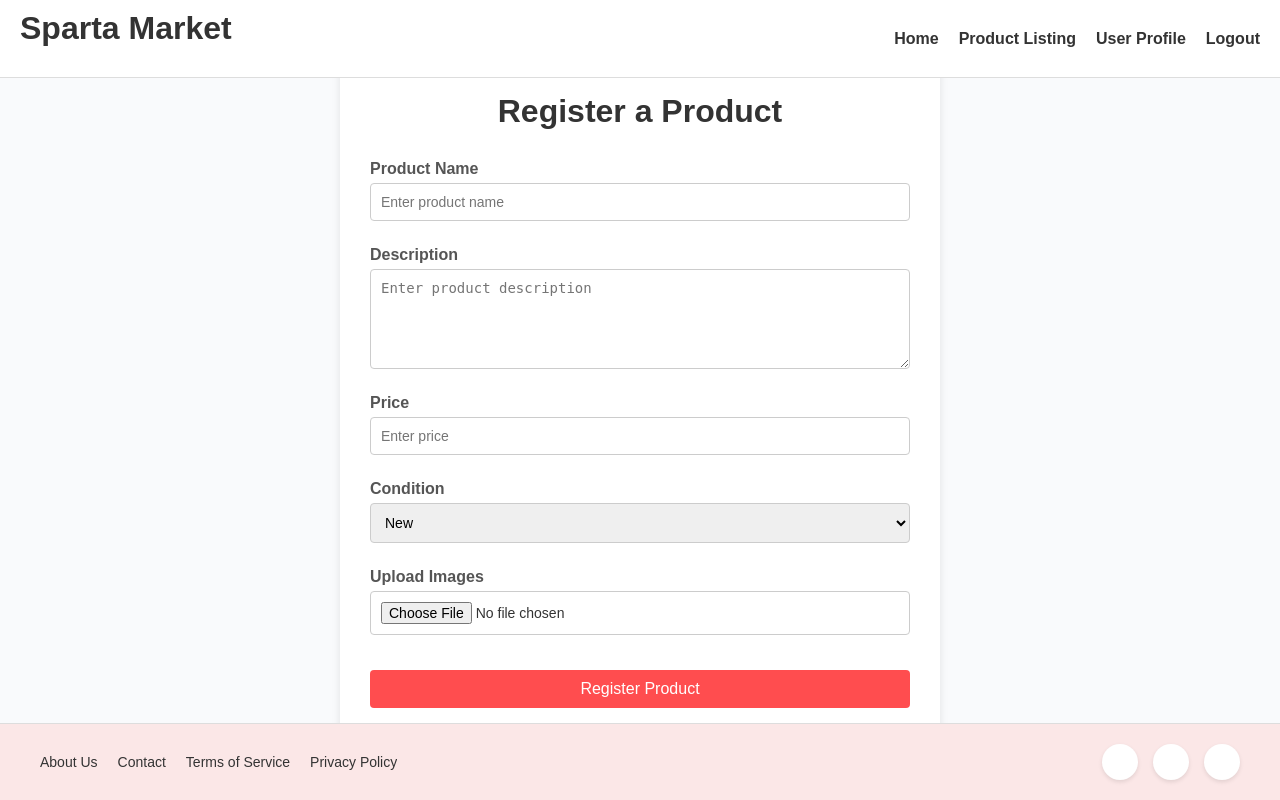
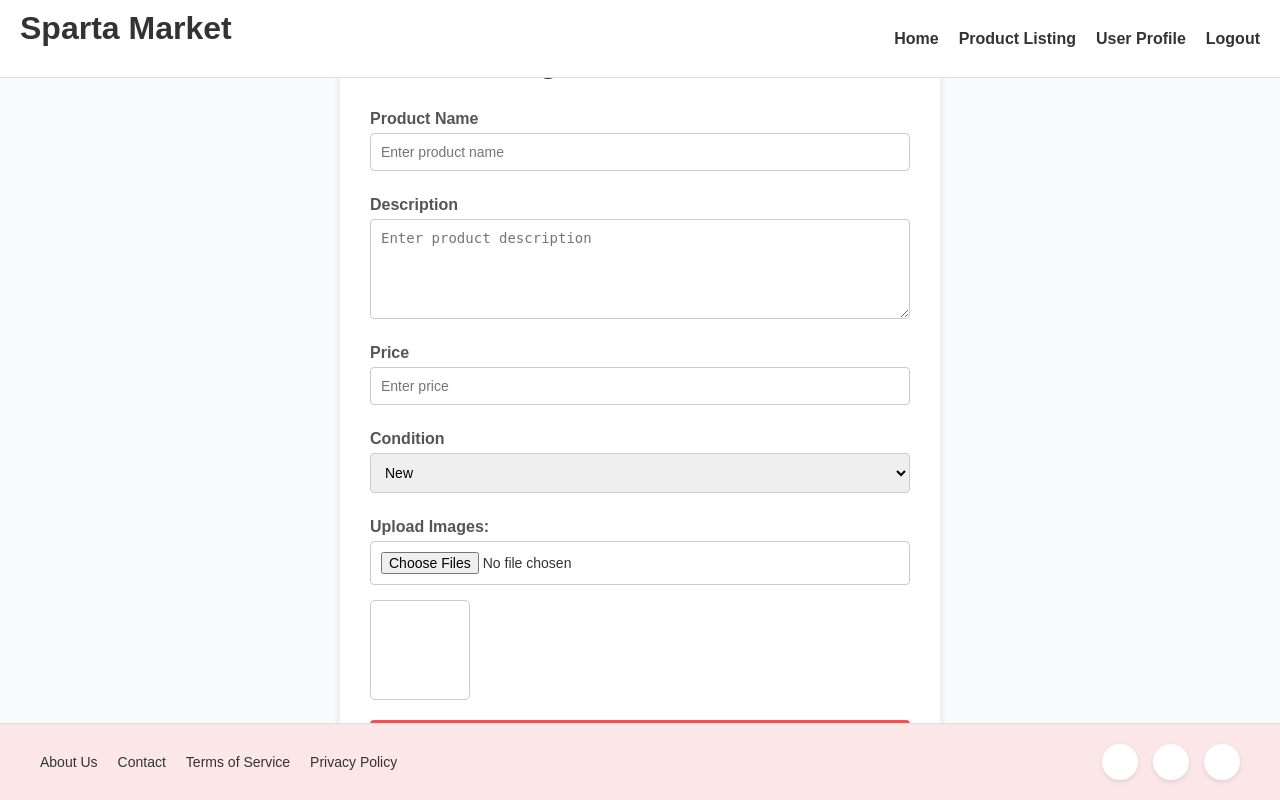
Before and after one commit to kyso8575/SP_market_DRF, a Django app: page /products/product_create/ in a window 1280 px wide. Run offline with Django 4.2, Linux system fonts and the light colour scheme; the visitor is signed in with stand-in values (Sample User, id 1).

Commit message:
Add data saving feature for product creation

```diff
--- a/products/static/products/css/product_create.css
+++ b/products/static/products/css/product_create.css
@@ -1,4 +1,3 @@
-
 /* 부모 요소에 Flexbox 적용 */
 /* 부모 요소 설정 */
 .wrapper {
@@ -31,6 +30,7 @@ h1 {
 form {
   display: flex;
   flex-direction: column;
+  position: relative;
 }
 
 label {
@@ -88,3 +88,20 @@ button:hover {
     width: 90%;
   }
 }
+
+#image-preview {
+  width: 100px !important;
+  height: 100px !important;
+  border: 1px solid #ccc !important;
+  border-radius: 5px !important;
+  overflow: hidden !important;
+  display: flex !important;
+  justify-content: center !important;
+  align-items: center !important;
+}
+
+#image-preview img {
+  width: 100% !important;
+  height: 100% !important;
+  object-fit: cover !important;
+}
--- /dev/null
+++ b/products/static/products/js/product_create.js
@@ -0,0 +1,37 @@
+document.addEventListener('DOMContentLoaded', () => {
+  const imageInput = document.getElementById('images');
+  const previewContainer = document.getElementById('image-preview');
+
+  imageInput.addEventListener('change', function () {
+      // 기존 미리보기 초기화
+      previewContainer.innerHTML = '';
+
+      // 첫 번째 파일만 사용
+      const file = imageInput.files[0];
+
+      if (!file) {
+          return; // 선택된 파일이 없으면 종료
+      }
+
+      // 파일이 이미지인지 확인
+      if (!file.type.startsWith('image/')) {
+          alert('Only image files are allowed!');
+          return;
+      }
+
+      const reader = new FileReader();
+      reader.onload = function (e) {
+          // 이미지 미리보기 요소 생성
+          const img = document.createElement('img');
+          img.src = e.target.result;
+          img.alt = 'Selected Image';
+          img.style.width = '200px';
+          img.style.height = '200px';
+          img.style.objectFit = 'cover';
+          img.style.border = '1px solid #ccc';
+          img.style.borderRadius = '5px';
+          previewContainer.appendChild(img);
+      };
+      reader.readAsDataURL(file);
+  });
+});
--- a/products/templates/products/product_create.html
+++ b/products/templates/products/product_create.html
@@ -1,6 +1,15 @@
-{% extends "base.html" %} {% block styles %} {% load static %}
+{% extends "base.html" %}
+
+{% block styles %}
+{% load static %}
 <link rel="stylesheet" href="{% static 'products/css/product_create.css' %}" />
-{% endblock styles %} {% block main_content %}
+{% endblock styles %}
+
+{% block scripts %}
+<script src="{% static 'products/js/product_create.js' %}"></script>
+{% endblock scripts %}
+
+{% block main_content %}
 <div class="wrapper">
   <div class="container">
     <h1>Register a Product</h1>
@@ -45,11 +54,19 @@
       </select>
 
       <!-- 상품 이미지 -->
-      <label for="images">Upload Images</label>
-      <input type="file" id="images" name="images" accept="image/*" required />
+      <label for="images">Upload Images:</label>
+      <input
+          type="file"
+          id="images"
+          name="images"
+          accept="image/*"
+          multiple
+          required
+      />
+      <div id="image-preview"></div>
 
-      <!-- 제출 버튼 -->
-      <button type="submit">Register Product</button>
+         <!-- 제출 버튼 -->
+         <button type="submit">Register Product</button>
     </form>
   </div>
 </div>
--- a/products/views.py
+++ b/products/views.py
@@ -1,14 +1,37 @@
-from django.shortcuts import render
+from django.shortcuts import render, redirect
 from django.contrib.auth.decorators import login_required
+from .models import Product, ProductImage
 
 # Create your views here.
 
-
-@login_required(login_url='accounts:login')  # 로그인되지 않은 경우 리디렉션할 URL
+@login_required(login_url='accounts:login')  # 로그인하지 않은 경우 로그인 페이지로 리디렉션
 def product_create(request):
     if request.method == "POST":
         name = request.POST.get("name")
-        price = request.POST.get("description")
+        description = request.POST.get("description")
         price = request.POST.get("price")
         condition = request.POST.get("condition")
+        images = request.FILES.getlist("images")  # 여러 이미지 받기
+
+        # 필수 필드 검증
+        if not all([name, description, price, condition]):
+            return render(request, "products/product_create.html", {
+                "error": "All fields are required"
+            })
+
+        # Product 객체 생성 및 저장
+        product = Product.objects.create(
+            seller=request.user,
+            name=name,
+            description=description,
+            price=price,
+            condition=condition
+        )
+
+        # 여러 이미지 저장
+        for image in images:
+            ProductImage.objects.create(product=product, image=image)
+
+        return redirect('accounts:profile')  # 상품 목록 페이지로 리디렉션
+
     return render(request, "products/product_create.html")
--- a/templates/base.html
+++ b/templates/base.html
@@ -8,6 +8,9 @@
     <link rel="stylesheet" href="{% static 'css/base.css' %}" />
     {% block styles %}
     {% endblock styles %}
+
+    {% block scripts %}
+    {% endblock scripts %}
   </head>
   <body>
     <header class="header">
@@ -46,4 +49,5 @@
       </div>
     </footer>
   </body>
+
 </html>
```
Also changed, not shown: products/migrations/0003_remove_product_images_alter_product_name_and_more.py (added).
